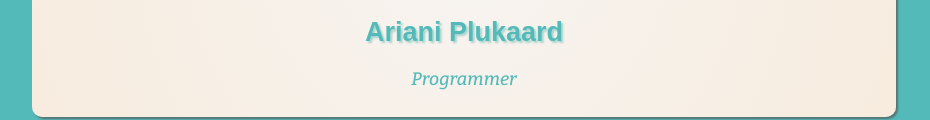
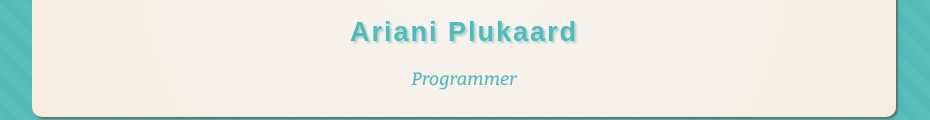
Before and after one commit to ariani-plukaard/profile, a plain HTML site: page index.html in a window 1280 px wide. Shown: the part 238-358 px from the top of the page, without its empty margins (176-1106 px from the left). Drawn offline with nearby package versions, Linux system fonts and the light colour scheme; a web font is replaced by a local one.

Commit message:
corrected the background stripes

```diff
--- a/style.css
+++ b/style.css
@@ -1,11 +1,10 @@
 body {
-  background-color: #54BAB9;
   background: repeating-linear-gradient(
   45deg,
   #54BAB9,
   #54BAB9 10px,
   #5bbdbb 10px,
-  #5bbdbb 10px
+  #5bbdbb 20px
   );
   font-family: 'Bitter', serif;
   font-weight: 400;
@@ -21,6 +20,7 @@ h1 {
   font-size: 27;
   line-height: 1.3;
   text-shadow: 2px 2px 2px #02948f50;
+  letter-spacing: 2px;
 }
 
 h2 {
```
